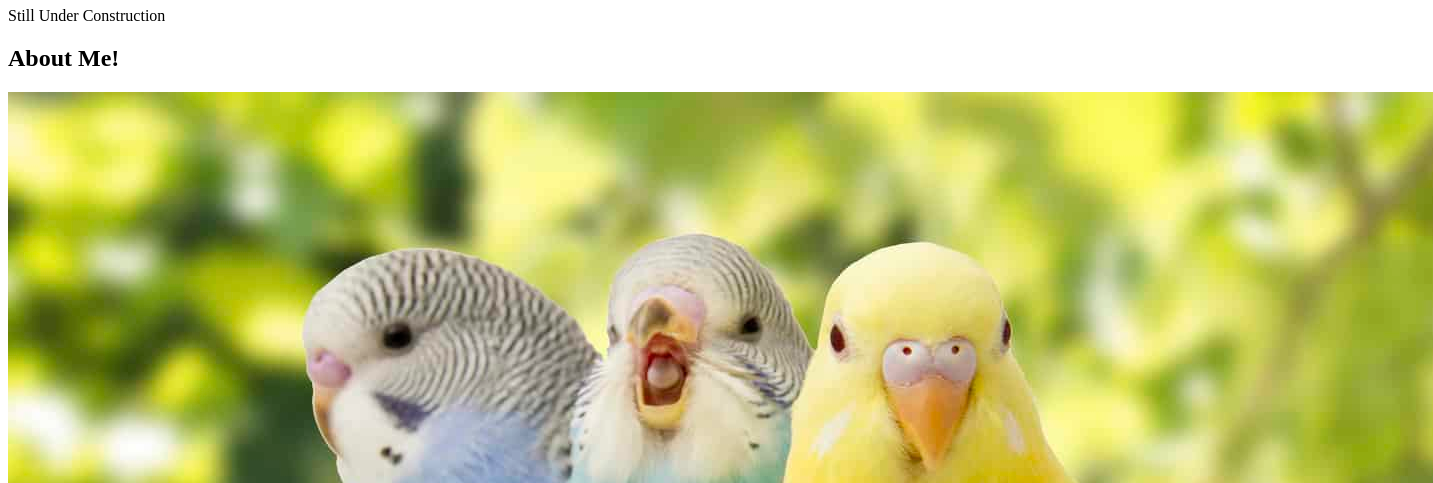
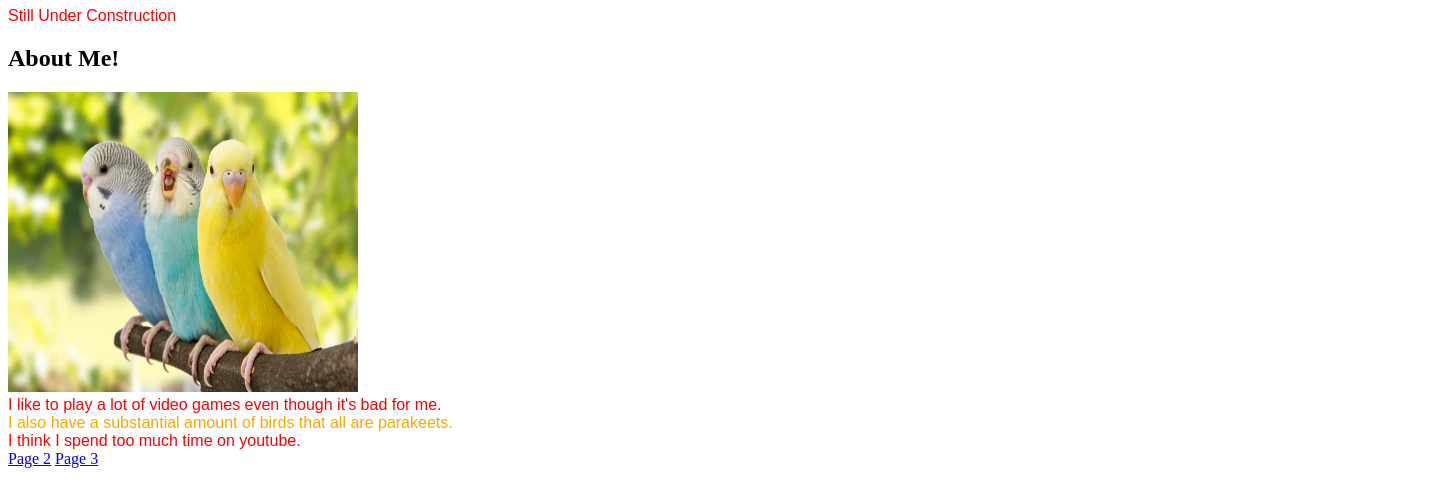
Before and after one commit to marcormu/marcormu.github.io, a plain HTML site: page index.html in a window 1280 px wide. Shown: the part 73-556 px from the top of the page, 1433 px wide, since content can reach past the window. Drawn offline with Linux system fonts and the light colour scheme.

Commit message:
i added more text and fixed the image

```diff
--- a/index.html
+++ b/index.html
@@ -14,12 +14,24 @@
     <p1> Still Under Construction </p1>
 
   <h2> About Me! </h2>
-  <img src="images/parakeets.jpg"/>
+  <img src="images/parakeets.jpg" alt = "birbs"/>
+  <br>
+  <p1>I like to play a lot of video games even though it's bad for me.</p1>
+<br>
+  <p2> I also have a substantial amount of birds that all are parakeets. </p2>
+<br>
+  <p3> I think I spend too much time on youtube. </p3>
+<br>
+
+
+
+
     <script src="scriptjs"></script>
         <a href="page2.html">Page 2</a>
     <a href="page3.html">Page 3</a>
 
     <h1>Page 1</h1>
     <script src="script.js"></script>
+
   </body>
 </html>
--- a/style.css
+++ b/style.css
@@ -1,8 +1,16 @@
 H1{font-family:Arial, Helvetica, sans-serif;
 color:red}
 
-  img src="images/parakeets.jpg"{
-  margin: 0 auto;
-  width: 50px;
-  height:50px;
+p1{font-family:Arial, Helvetica, sans-serif;
+color:red}
+
+p2{font-family:Arial, Helvetica, sans-serif;
+color:orange}
+
+p3{font-family:Arial, Helvetica, sans-serif;
+color:red}
+
+img{
+  height: 300px;
+  width: 350px;
 }
```
Also changed, not shown: page2.html (added, +19 -0 lines), page3.html (added, +16 -0 lines).
